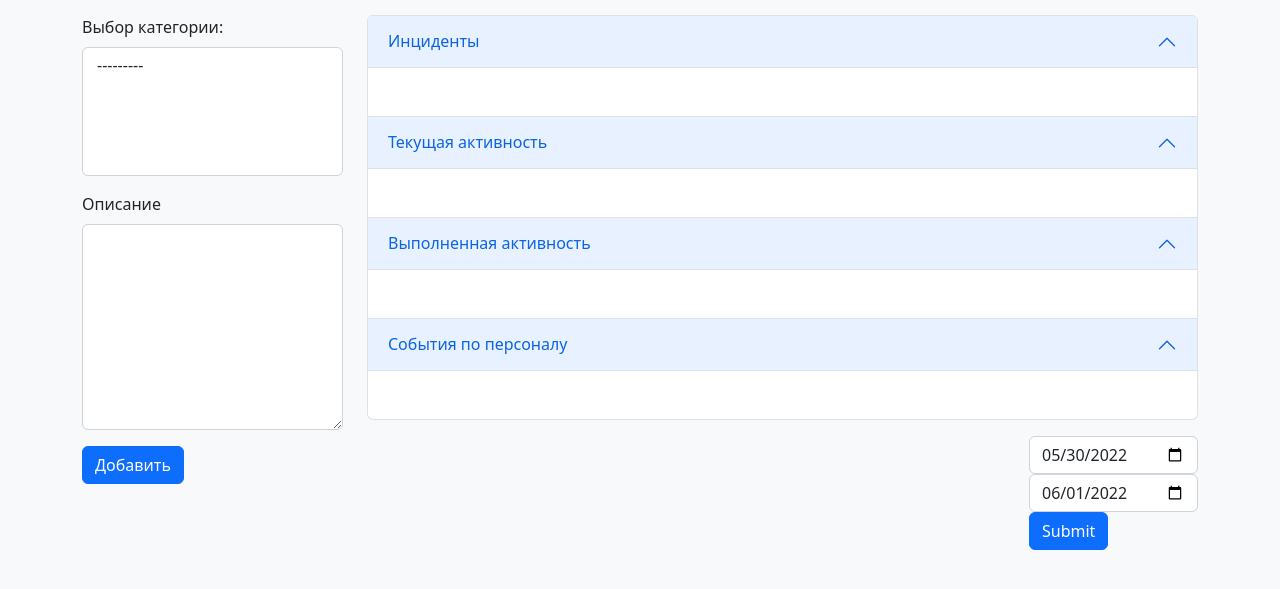
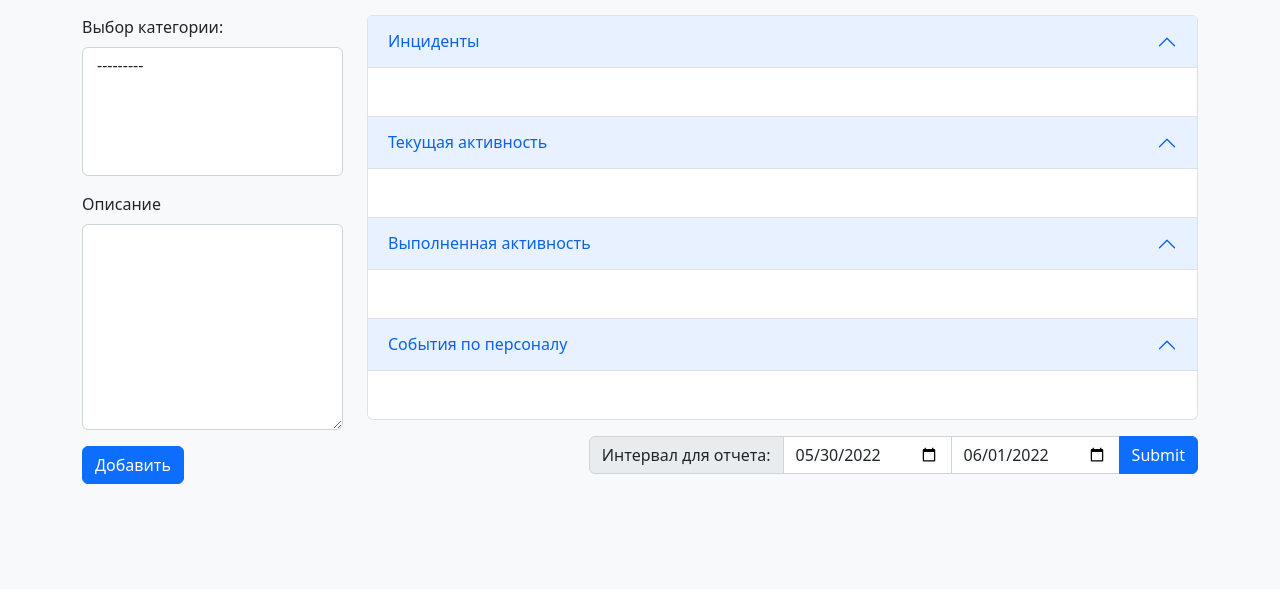
Before and after one commit to bukvoezhka/simple-task-manager, a Django app: page /home/ in a window 1280 px wide. Shown: the part 98-687 px from the top of the page. Run offline with Django 4.2, Linux system fonts and the light colour scheme; data that the repository does not hold is empty.

Commit message:
Upddate calendar picker view

```diff
--- a/simple_task_manager/templates/home.html
+++ b/simple_task_manager/templates/home.html
@@ -169,19 +169,18 @@
             </div>
           </div>
         </div>
+        <div class="row">
           <div class="d-md-flex justify-content-md-end">
             <form action="{% url 'create_report' %}" method="post">
               {% csrf_token %}
-            <table>
+              <div class="input-group">
+                <span class="input-group-text">Интервал для отчета:</span>
                 {{ report_form.start_date }}
                 {{ report_form.end_date }}
-              <tr>
-                <input type="submit" class="btn btn-primary mb-3" data-bs-toggle="modal"
-                data-bs-target="#staticBackdrop">
-                <td></td>
-              </tr>
-            </table>
+                <input type="submit" class="btn btn-primary" data-bs-toggle="modal" data-bs-target="#staticBackdrop">
+              </div>
             </form>
+          </div>
 
           {# comment #}
           <!-- <div class="modal fade" id="staticBackdrop" data-bs-backdrop="static" data-bs-keyboard="false" tabindex="-1"
```
Lines whose indentation alone changed are shown as unchanged.
